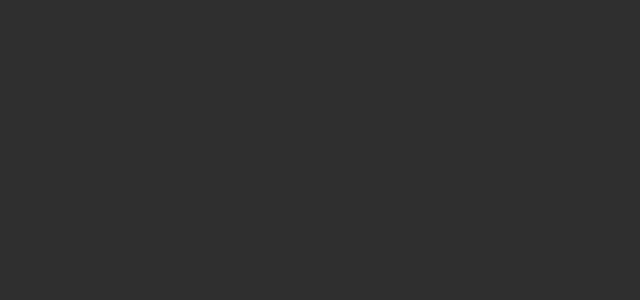
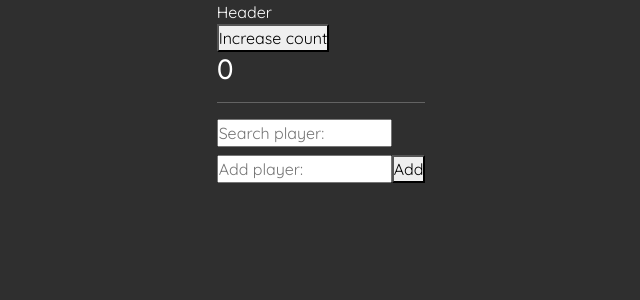
Before and after one commit to hac1yev/react-code-challenges, a React app: page / in a window 1280 px wide. Shown: the top 300 px of the page, without its empty margins (319-959 px from the left). Built offline with nearby package versions, Linux system fonts and the light colour scheme; the HTML template or start-up script is replaced by a standard one.

Commit message:
memoization

```diff
--- a/src/App.jsx
+++ b/src/App.jsx
@@ -6,6 +6,8 @@
 // import CirclePosition from "./components/CirclePosition";
 // import OpenCards from "./components/OpenCards";
 // import ImageSlider from "./components/ImageSlider";
+
+import FilterSortSearch from "./components/FIilterSortSearch/FilterSortSearch";
 
 function App() {
   return (
@@ -18,6 +20,7 @@ function App() {
       {/* <CirclePosition /> */}
       {/* <OpenCards /> */}
       {/* <ImageSlider /> */}
+      <FilterSortSearch />
     </div>
   )
 }
--- /dev/null
+++ b/src/components/FIilterSortSearch/AddPlayer.jsx
@@ -0,0 +1,23 @@
+import PropTypes from 'prop-types';
+import { memo } from 'react';
+
+const AddPlayer = ({ handleAdd,handleChange,addText }) => {
+    console.log("ADD PLAYER");
+
+    return (
+        <form onSubmit={handleAdd}>
+            <input value={addText} onChange={handleChange} type="text" placeholder="Add player: " />
+            <button>Add</button>
+        </form>
+    );
+};
+
+const MemoizedAddPlayer = memo(AddPlayer);
+
+AddPlayer.propTypes = {
+    handleAdd: PropTypes.func.isRequired,
+    handleChange: PropTypes.func.isRequired,
+    addText: PropTypes.string.isRequired,
+};
+
+export default MemoizedAddPlayer;
--- /dev/null
+++ b/src/components/FIilterSortSearch/FilterSortSearch.jsx
@@ -0,0 +1,52 @@
+import { useCallback, useMemo, useState } from "react";
+import PlayerList from './PlayerList.jsx';
+import AddPlayer from "./AddPlayer.jsx";
+import Header from "./Header.jsx";
+import SearchPlayer from "./SearchPlayer.jsx";
+
+const FilterSortSearch = () => {
+    const [players,setPlayers] = useState([]);
+    const [count,setCount] = useState(0);
+    const [addText,setAddText] = useState("");
+    const [searchText,setSearchText] = useState("");
+
+    console.log("FILTER SORT");
+
+    const handleAdd = useCallback((e) => {
+        e.preventDefault();
+
+        setPlayers((prev) => {
+            return [
+                ...prev,
+                addText
+            ]
+        });
+        setAddText("");
+    }, [addText]);
+
+    const handleChange = useCallback((e) => {
+        setAddText(e.target.value);
+    }, []);
+
+    const handleSearch = useCallback((e) => {
+        setSearchText(e.target.value);
+    }, []);
+
+    const filteredPlayers = useMemo(() => {
+        return players.filter((player) => player.toLowerCase().includes(searchText.toLowerCase()));
+    }, [players,searchText]);
+
+    return (
+        <div>
+            <Header />
+            <button onClick={() => setCount(prev => prev + 1)}>Increase count</button>
+            <h3>{count}</h3>
+            <hr />
+            <SearchPlayer handleSearch={handleSearch} />
+            <AddPlayer handleAdd={handleAdd} handleChange={handleChange} addText={addText} />
+            <PlayerList players={filteredPlayers} />
+        </div>
+    );
+};
+
+export default FilterSortSearch;
--- /dev/null
+++ b/src/components/FIilterSortSearch/Header.jsx
@@ -0,0 +1,13 @@
+import { memo } from "react";
+
+const Header = () => {
+    console.log("HEADER");
+
+    return (
+        <div>Header</div>
+    );
+};
+
+const MemoizedHeader = memo(Header);
+
+export default MemoizedHeader;
--- /dev/null
+++ b/src/components/FIilterSortSearch/Player.jsx
@@ -0,0 +1,18 @@
+import PropTypes from 'prop-types';
+import { memo } from 'react';
+
+const Player = ({ player }) => {
+    console.log("PLAYER", player);
+
+    return (
+        <li>{player}</li>
+    );
+};
+
+const MemoizedPlayer = memo(Player);
+
+Player.propTypes = {
+    player: PropTypes.string.isRequired
+};
+
+export default MemoizedPlayer;
--- /dev/null
+++ b/src/components/FIilterSortSearch/PlayerList.jsx
@@ -0,0 +1,24 @@
+import PropTypes from 'prop-types';
+import Player from './Player';
+import { memo } from 'react';
+
+const PlayerList = ({ players }) => {
+    console.log("PLAYER LIST");
+
+    return (
+        <ul>
+            {players.map((player,index) => (
+                <Player key={index} player={player} />
+            ))}
+        </ul>
+    );
+};
+
+const MemoizedPlayerList = memo(PlayerList);
+
+PlayerList.propTypes = {
+    players: PropTypes.array.isRequired,
+    query: PropTypes.string
+};
+
+export default MemoizedPlayerList;
--- /dev/null
+++ b/src/components/FIilterSortSearch/SearchPlayer.jsx
@@ -0,0 +1,20 @@
+import { memo } from "react";
+import PropTypes from 'prop-types';
+
+const SearchPlayer = ({ handleSearch }) => {
+    console.log("SEARCH PLAYER");
+
+    return (
+        <div>
+            <input onChange={handleSearch} type="text" placeholder="Search player: " className="mb-2" />
+        </div>
+    );
+};
+
+const MemoizedSearchPlayer = memo(SearchPlayer);
+
+SearchPlayer.propTypes = {
+    handleSearch: PropTypes.func.isRequired,
+};
+
+export default MemoizedSearchPlayer;
```
